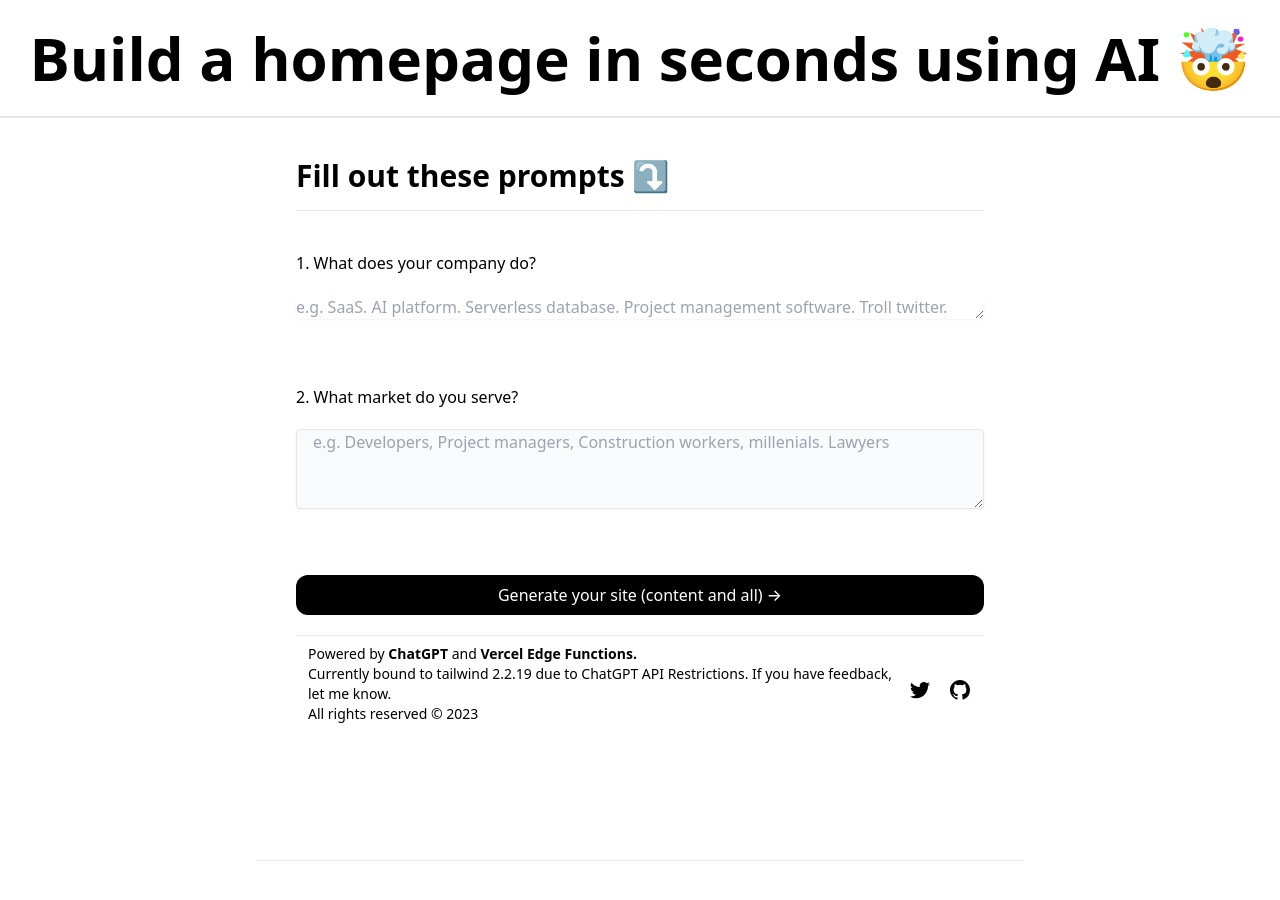
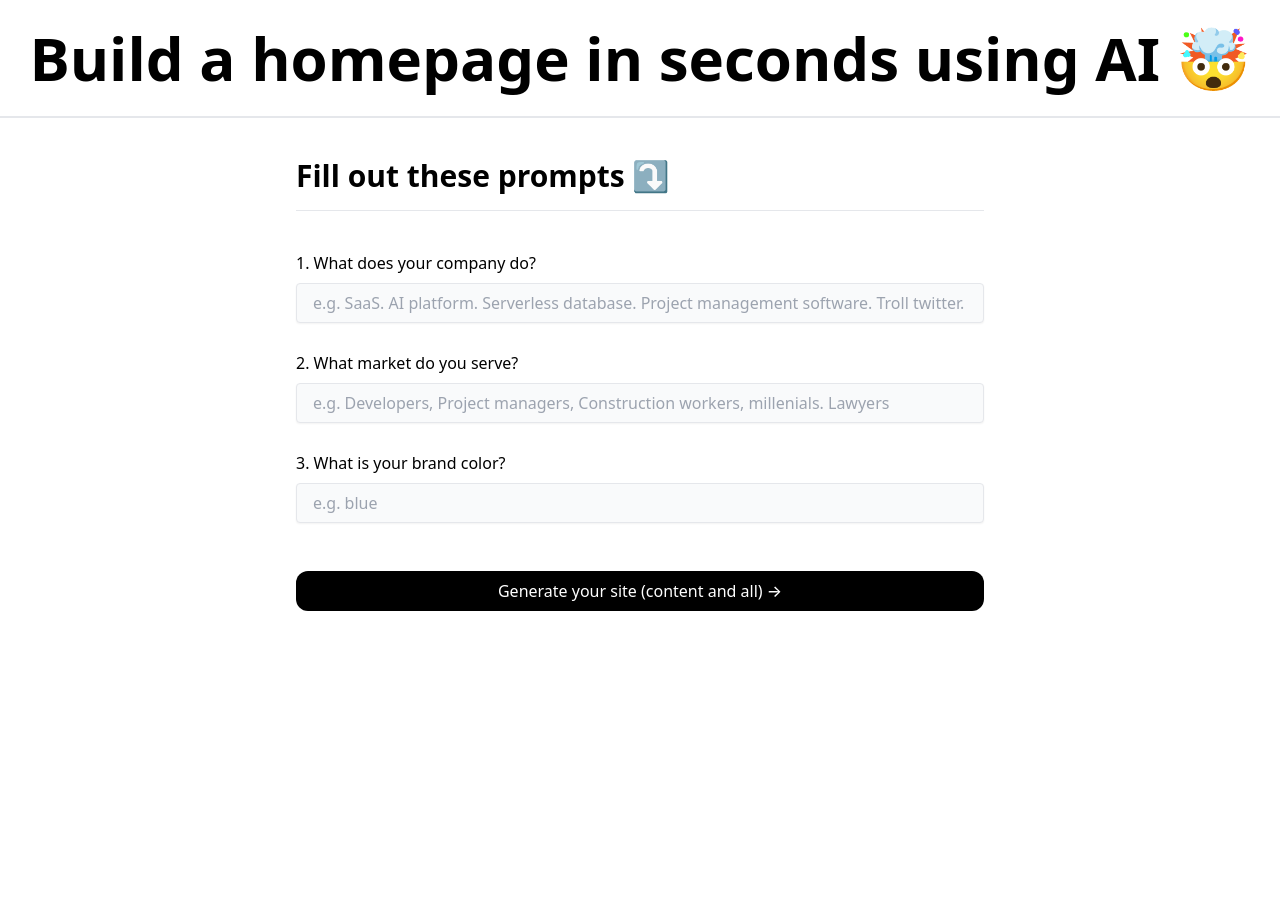
Before and after one commit to mattjared/homepageGPT, a Next.js app: page / in a window 1280 px wide. After the commit the page ends 800 px from the top, so only its background shows below. Built offline with nearby package versions, Linux system fonts and the light colour scheme.

Commit message:
committing

```diff
--- a/components/Footer.tsx
+++ b/components/Footer.tsx
@@ -2,8 +2,7 @@ import Link from "next/link";
 
 export default function Footer() {
   return (
-    <>
-      <footer className="text-sm w-full sm:pt-2 pt-4 border-t mt-5 flex sm:flex-row flex-col justify-between items-center px-3 space-y-3 sm:mb-0 mb-3">
+    <footer className="text-sm w-full py-4 my-10 border-t flex sm:flex-row flex-col justify-between items-center">
       <div>
         <p>Powered by{" "} <a href="https://openai.com/blog/chatgpt" target="_blank" rel="noreferrer" className="font-bold hover:underline transition underline-offset-2">ChatGPT{" "}</a> and{" "} <a href="https://vercel.com/" target="_blank" rel="noreferrer" className="font-bold hover:underline transition underline-offset-2">Vercel Edge Functions.</a></p>
         <p>Currently bound to tailwind 2.2.19 due to ChatGPT API Restrictions. If you have feedback, let me know.</p>
@@ -36,6 +35,5 @@ export default function Footer() {
         </Link>
       </div>
     </footer>
-    </>
   );
 }
--- a/pages/index.tsx
+++ b/pages/index.tsx
@@ -13,12 +13,19 @@ const Home: NextPage = () => {
   const [generatedBios, setGeneratedBios] = useState<string>("");
   const year = new Date().getFullYear();
   const [newSiteText, setnewSiteText ] = useState("");
+  const [showFooter, setShowFooter] = useState(false);
   const cdn = "https://cdn.jsdelivr.net/npm/tailwindcss/dist/tailwind.min.css";
   const columns = 3;
-  const colorway = "red";
+  const [colorway, setColorWay] = useState("");
   const prompt = `
-    write html and website content for a business that specializes in ${bio} for ${market}. The page should be styled with tailwindcss (using this cdn ${cdn}). The page should contain a hero section with a relevant headline about ${bio}. After that there should be a section with ${columns} columns of paragraphs containing relevant content for our business that does ${bio} for ${market}. Any colors used should go with ${colorway}. The copyright year in the footer should be the ${year}.
+    write html and website content for a business that specializes in ${bio} for ${market}. The page should be styled with tailwindcss (using this cdn ${cdn}). The page should contain a hero section with a relevant headline about ${bio} to the left or right and a large call to action button opposite. After that there should be a section with ${columns} columns of paragraphs containing relevant content for our business that does ${bio} for ${market}. Finally given space and time there should be a call to action button or a contact form on the opposite side of the button from before with a relevant ${bio} picture sourced from unsplash.com opposite. Any colors used should be ${colorway} or complement it in some way. The copyright year in the footer should be the ${year}.
   `
+  const bioRef = useRef<null | HTMLDivElement>(null);
+  const scrollToBios = () => {
+    if (bioRef.current !== null) {
+      bioRef.current.scrollIntoView({ block: "end", behavior: "smooth" });
+    }
+  };
   const sanitizedData = () => ({
     __html: DOMPurify.sanitize(generatedBios)
   })
@@ -60,15 +67,9 @@ const Home: NextPage = () => {
       setGeneratedBios((prev) => prev + chunkValue);
     }
     setLoading(false);
+    setShowFooter(true);
   };
 
-  const bioRef = useRef<null | HTMLDivElement>(null);
-
-  const scrollToBios = () => {
-    if (bioRef.current !== null) {
-      bioRef.current.scrollIntoView({ behavior: "smooth" });
-    }
-  };
 
   return (
     <div>
@@ -80,32 +81,46 @@ const Home: NextPage = () => {
       <div className="p-10 flex flex-col mx-auto max-w-3xl">
         <div className="w-full">
           <h3 className="text-3xl border-b pb-4 mb-10 font-black text-slate-900">Fill out these prompts ⤵️</h3>
-          <div className="flex mt-10 items-center space-x-3">
+          <div className="flex mt-5 items-center space-x-3">
             <p className="text-left font-medium">
               1. What does your company do?{" "}
             </p>
           </div>
-          <textarea
+          <input
             value={bio}
             onChange={(e) => setBio(e.target.value)}
-            rows={1}
-            className="w-full rounded-md border-gray-300 shadow-sm focus:border-black focus:ring-black my-5"
+            type="text"
+            className="w-full px-4 h-10 rounded border shadow-sm focus:border-black focus:ring-black my-2 bg-gray-50"
             placeholder={
               "e.g. SaaS. AI platform. Serverless database. Project management software. Troll twitter."
             }
           />
-          <div className="flex mt-10 items-center space-x-3">
+          <div className="flex mt-5 items-center space-x-3">
             <p className="text-left font-medium">
               2. What market do you serve?{" "}
             </p>
           </div>
-          <textarea
+          <input
             value={market}
             onChange={(e) => setMarket(e.target.value)}
-            rows={1}
-            className="w-full px-4 h-20 rounded border shadow-sm focus:border-black focus:ring-black my-5 bg-gray-50"
+            type="text"
+            className="w-full px-4 h-10 rounded border shadow-sm focus:border-black focus:ring-black my-2 bg-gray-50"
             placeholder={
               "e.g. Developers, Project managers, Construction workers, millenials. Lawyers"
+            }
+          />
+          <div className="flex mt-5 items-center space-x-3">
+            <p className="text-left font-medium">
+              3. What is your brand color?{" "}
+            </p>
+          </div>
+          <input
+            value={colorway}
+            onChange={(e) => setColorWay(e.target.value)}
+            type="text"
+            className="w-full px-4 h-10 rounded border shadow-sm focus:border-black focus:ring-black my-2 bg-gray-50"
+            placeholder={
+              "e.g. blue"
             }
           />
           {!loading && (
@@ -125,9 +140,8 @@ const Home: NextPage = () => {
             </button>
           )}
         </div>
-        <Footer />
       </div>
-      <h3 className="text-3xl font-black text-slate-900 text-center pb-4 mb-10 mt-20 border-b max-w-3xl mx-auto" ref={bioRef}>{newSiteText}</h3>
+      {newSiteText && <div className="text-3xl font-black text-slate-900 text-center pb-4 mb-10 mt-20 border-b max-w-3xl mx-auto" ref={bioRef}>{newSiteText}</div>}
       {generatedBios && (
         <div className="mt-10">
           <div className="flex flex-row">
@@ -152,6 +166,11 @@ const Home: NextPage = () => {
           </div>
         </div>
       )}
+      {showFooter && (
+        <div className="pt-3 mt-4 flex flex-col mx-auto max-w-3xl">
+          <Footer />
+        </div>
+      )}
     </div>
   );
 };
```
Lines whose indentation alone changed are shown as unchanged.
